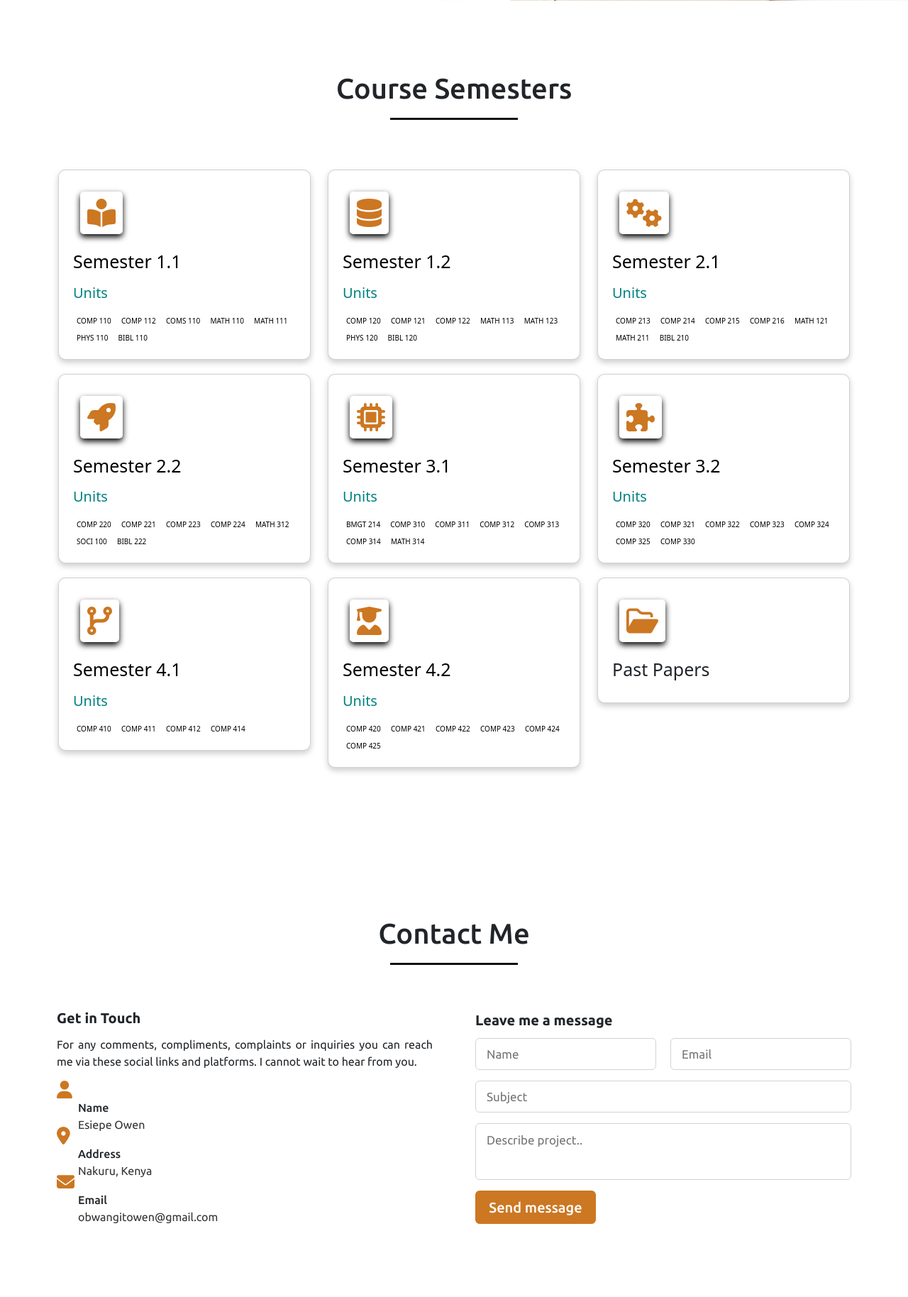
After one commit to Mvoii/BOOT-2.0, a Flask app: template templates/index.html in a window 1280 px wide. The commit adds this page. Shown: the part 799-2627 px from the top of the page at 71% size. Run offline with Flask 3, Linux system fonts and the light colour scheme; the template is opened without the code that fills it, so the values that code supplies are empty; some libraries are stand-ins or nearby versions.

Commit message:
removed redandunt code from templates, added base

```diff
--- /dev/null
+++ b/app.py
@@ -0,0 +1,10 @@
+from flask import Flask, render_template, url_for, flash, redirect, request
+
+app = Flask(__name__)
+
+@app.route("/home")
+def home():
+    return render_template("index.html")
+
+if __name__ == "__main__":
+    app.run(debug = True)
--- /dev/null
+++ b/templates/base.html
@@ -0,0 +1,174 @@
+<!DOCTYPE html>
+<html lang="en">
+<head>
+    <meta charset="UTF-8">
+    <meta name="viewport" content="width=device-width, initial-scale=1.0">
+    <title>KABU CS HUB</title>
+    <link href="https://cdn.jsdelivr.net/npm/bootstrap@5.3.1/dist/css/bootstrap.min.css" rel="stylesheet"
+    integrity="sha384-4bw+/aepP/YC94hEpVNVgiZdgIC5+VKNBQNGCHeKRQN+PtmoHDEXuppvnDJzQIu9" crossorigin="anonymous">
+    <link rel="stylesheet" href={{ url_for("static", filename="style.css") }}>
+    <script src="https://kit.fontawesome.com/a076d05399.js"></script>
+    <link rel="stylesheet" href="https://unpkg.com/swiper/swiper-bundle.min.css" />
+    <script src="https://unpkg.com/swiper/swiper-bundle.min.js"></script>
+    <link rel="stylesheet" href="https://cdnjs.cloudflare.com/ajax/libs/font-awesome/6.0.0-beta3/css/all.min.css" />
+    <script src="https://kit.fontawesome.com/a076d05399.js"></script>
+
+    <script src="https://code.jquery.com/jquery-3.6.0.min.js"></script>
+
+    <script src="https://cdnjs.cloudflare.com/ajax/libs/typed.js/2.0.12/typed.min.js"></script>
+
+    <script src="https://cdnjs.cloudflare.com/ajax/libs/waypoints/4.0.1/jquery.waypoints.min.js"></script>
+
+    <script src="https://cdnjs.cloudflare.com/ajax/libs/OwlCarousel2/2.3.4/owl.carousel.min.js"></script>
+
+    <link
+
+      rel="stylesheet"
+
+      href="https://cdnjs.cloudflare.com/ajax/libs/OwlCarousel2/2.3.4/assets/owl.carousel.min.css"
+
+    />
+    <link rel="apple-touch-icon" sizes="180x180" href="images/apple-touch-icon.png">
+    <link rel="icon" type="image/png" sizes="32x32" href="images/favicon-32x32.png">
+    <link rel="icon" type="image/png" sizes="16x16" href="images/favicon-16x16.png">
+    <link rel="manifest" href="images/site.webmanifest">
+</head>
+<body>
+    <header>
+        <nav class="navbar">
+            <div class="logo">
+                <a href="#">Bsc. <span>CS</span></a>
+              </div>
+            <ul class="nav justify-content-end nav nav-underline">
+                <li class="nav-item">
+                  <a class="nav-link active" aria-current="page" href="#">Home</a>
+                </li>
+                <li class="nav-item">
+                  <a class="nav-link" href="check.html">News</a>
+                </li>
+                <li class="nav-item">
+                  <a class="nav-link" href="check.html">Useful Links</a>
+                </li>
+                <li class="nav-item">
+                  <a class="nav-link" href="#contact">Contact</a>
+                </li>
+              </ul>
+              <div class="hamburger">
+                <span class="bar"></span>
+                <span class="bar"></span>
+                <span class="bar"></span>
+            </div>
+        </nav>
+    </header>
+    <section class="home_content" id="home_content">
+        <div class="container">
+            <div class="row">
+                <div class="col-sm-12 col-md-6">
+                    <div class="column left">
+            <div class="text-1">Welcome to</div>
+            <div class="text-2">KABU CS HUB</div>
+            <div class="text-3">
+                <p>
+                    Unleash potential with comprehensive materials for all years.
+                    Access notes, past papers, and resources.
+                    Excel in computer science on our learning journey.
+                </p>
+            </div>
+            <div class="buttons">
+                <a href="#sem_content">Course Semesters</a>
+                <a href="#">Web Help</a>
+            </div>
+        </div>
+                </div>
+                <div class="col-sm-12 col-md-6"></div>
+            </div>
+        </div>
+    </section>
+
+    <!--add body content here-->
+    {% block content %}
+
+    {% endblock %}
+
+    <section class="contact" id="contact">
+        <div class="max-width">
+          <h2 class="title">Contact Me</h2>
+          <div class="contact-content">
+            <div class="column left">
+              <div class="text">Get in Touch</div>
+              <p>
+                For any comments, compliments, complaints or inquiries you can reach me via these social links and platforms.
+                I cannot wait to hear from you.
+              </p>
+              <div class="icons">
+                <div class="row">
+                  <i class="fas fa-user"></i>
+                  <div class="info">
+                    <div class="head">Name</div>
+                    <div class="sub-title">Esiepe Owen</div>
+                  </div>
+                </div>
+                <div class="row">
+                  <i class="fas fa-map-marker-alt"></i>
+                  <div class="info">
+                    <div class="head">Address</div>
+                    <div class="sub-title">Nakuru, Kenya</div>
+                  </div>
+                </div>
+                <div class="row">
+                  <i class="fas fa-envelope"></i>
+                  <div class="info">
+                    <div class="head">Email</div>
+                    <div class="sub-title">obwangitowen@gmail.com</div>
+                  </div>
+                </div>
+              </div>
+            </div>
+            <div class="column right">
+              <div class="text">Leave me a message</div>
+              <form action="#">
+                <div class="fields">
+                  <div class="field name">
+                    <input type="text" placeholder="Name" required />
+                  </div>
+                  <div class="field email">
+                    <input type="email" placeholder="Email" required />
+                  </div>
+                </div>
+                <div class="field">
+                  <input type="text" placeholder="Subject" required />
+                </div>
+                <div class="field textarea">
+                  <textarea
+                    name=""
+                    id=""
+                    cols="30"
+                    rows="10"
+                    placeholder="Describe project.."
+                    required
+                  ></textarea>
+                </div>
+                <div class="button">
+                  <button type="submit">Send message</button>
+                </div>
+              </form>
+            </div>
+          </div>
+        </div>
+      </section>
+      <footer>
+        <span>Created By <a href="#">Esiepe Owen</a> |
+          <span class="far fa-copyright"></span> 2023 All Rights Reserved.</span>
+        <div class="follow">
+          <a href="https://web.facebook.com/esi3pe/" class="fab fa-facebook-f" target="_blank"></a>
+          <a href="https://twitter.com/EsiepeO" class="fab fa-twitter" target="_blank"></a>
+          <a href="https://github.com/esiepe" class="fab fa-github" target="_blank"></a>
+          <a href="https://www.instagram.com/esiepe._/" class="fab fa-instagram" target="_blank"></a>
+          <a href="www.linkedin.com/in/owen-esiepe" class="fab fa-linkedin" target="_blank"></a>
+        </div>
+      </footer>
+      <script src="script.js"></script>
+    <script src="https://cdn.jsdelivr.net/npm/bootstrap@5.3.1/dist/js/bootstrap.bundle.min.js"
+    integrity="sha384-HwwvtgBNo3bZJJLYd8oVXjrBZt8cqVSpeBNS5n7C8IVInixGAoxmnlMuBnhbgrkm" crossorigin="anonymous"></script>
+</body>
+</html>
--- a/index.html
+++ b/templates/index.html
@@ -1,4 +1,5 @@
-<!DOCTYPE html>
+{% extends "base.html" %}
+<!--<!DOCTYPE html>
 <html lang="en">
 <head>
     <meta charset="UTF-8">
@@ -84,6 +85,8 @@
             </div>
         </div>
     </section>
+  -->
+    {% block content %}
     <section class="sem_content" id="sem_content">
         <h2 class="title">Course Semesters</h2>
         <div class="container">
@@ -261,6 +264,8 @@
 
         </div>
     </section>
+    {% endblock %}
+    <!--
     <section class="contact" id="contact">
         <div class="max-width">
           <h2 class="title">Contact Me</h2>
@@ -342,4 +347,4 @@
     <script src="https://cdn.jsdelivr.net/npm/bootstrap@5.3.1/dist/js/bootstrap.bundle.min.js"
     integrity="sha384-HwwvtgBNo3bZJJLYd8oVXjrBZt8cqVSpeBNS5n7C8IVInixGAoxmnlMuBnhbgrkm" crossorigin="anonymous"></script>
 </body>
-</html>
+</html>-->
```
Also changed, not shown: README.md, images/about.txt (line endings or trailing spaces), static/script.js (renamed from script.js), static/style.css (renamed from style.css), templates/check.html (renamed from check.html), templates/sem1-1.html (renamed from sem1-1.html), templates/sem1-2.html (renamed from sem1-2.html), templates/sem2-1.html (renamed from sem2-1.html), templates/sem2-2.html (renamed from sem2-2.html), templates/sem3-1.html (renamed from sem3-1.html), templates/sem3-2.html (renamed from sem3-2.html), templates/sem4-1.html (renamed from sem4-1.html), templates/sem4-2.html (renamed from sem4-2.html).
